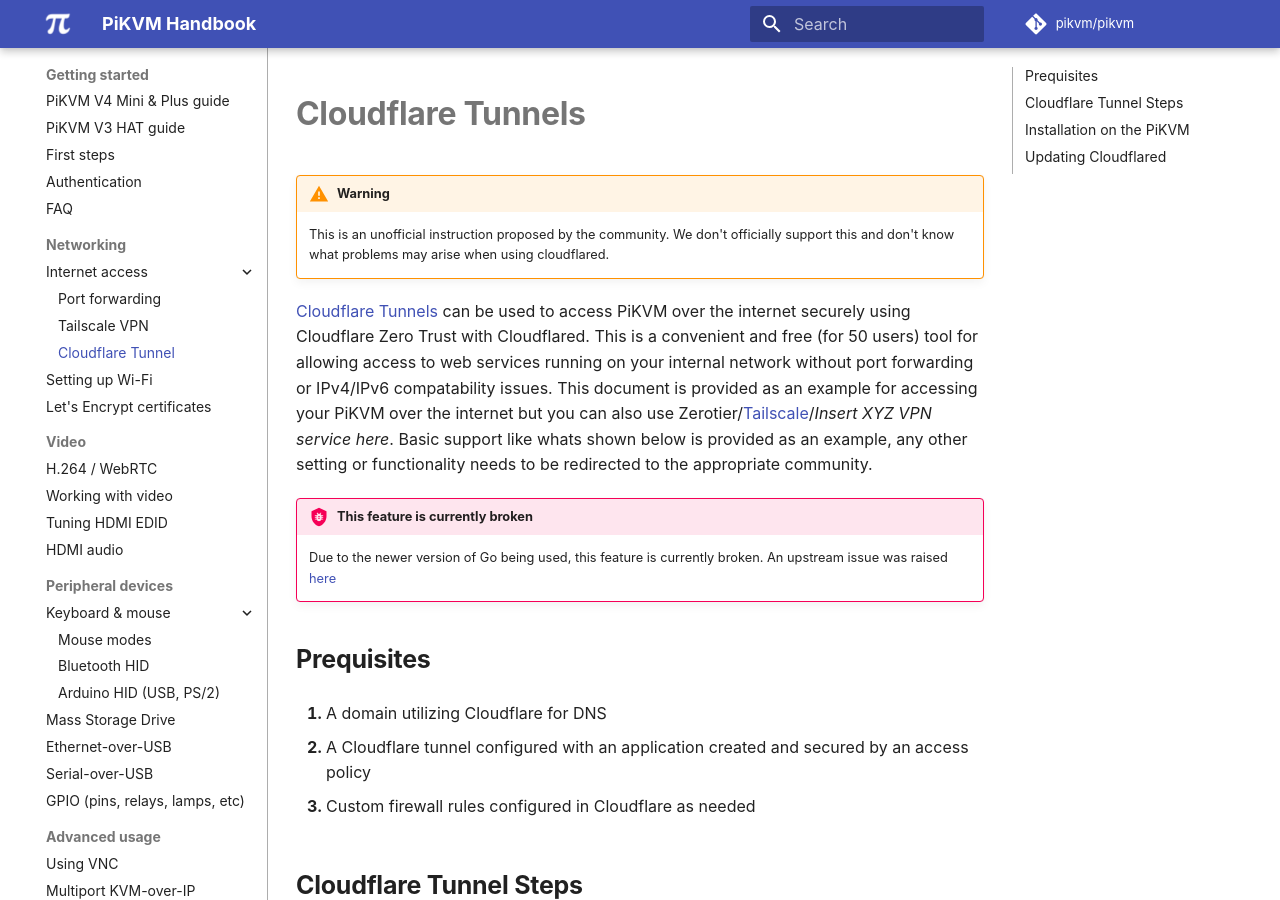
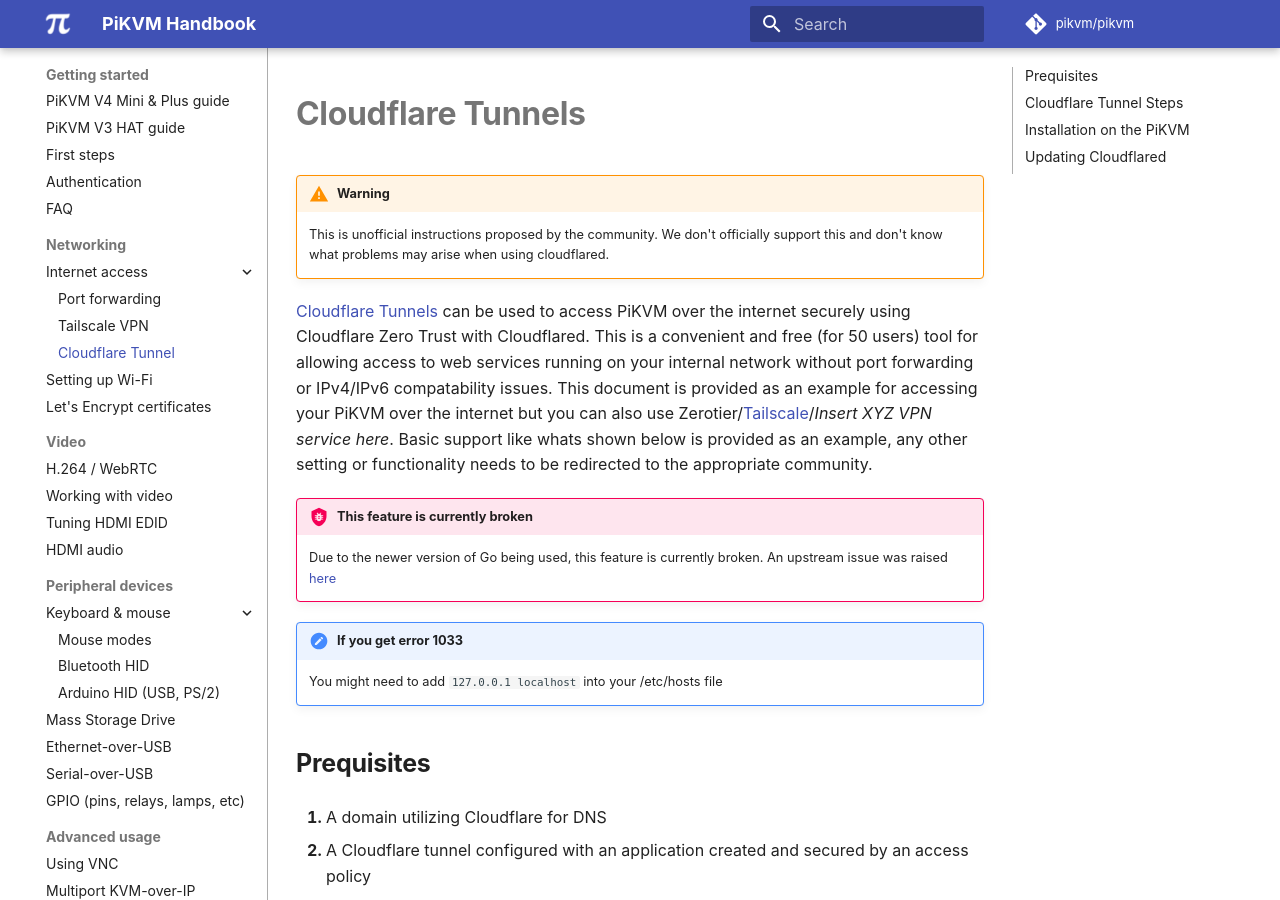
Before and after one commit to pikvm/pikvm, an MkDocs documentation site: the page built from docs/cloudflared.md, in a window 1280 px wide and 900 px high. Built offline with MkDocs 1.6.1 and Material for MkDocs 9.7.7, drawn with Linux system fonts in a browser that asks for light colours; some web fonts are replaced; comment, search, counter and statistics services are not loaded.

Commit message:
Update cloudflared.md (#1065)
Added possible solution for an error that one might come across
Slightly changed the verbiage for grammer

```diff
--- a/docs/cloudflared.md
+++ b/docs/cloudflared.md
@@ -1,7 +1,7 @@
 # Cloudflare Tunnels
 
 !!! warning
-	This is an unofficial instruction proposed by the community. We don't officially support this and don't know what problems may arise when using cloudflared.
+	This is unofficial instructions proposed by the community. We don't officially support this and don't know what problems may arise when using cloudflared.
 
 [Cloudflare Tunnels](https://developers.cloudflare.com/cloudflare-one/connections/connect-apps/) can be used to access PiKVM over the internet securely using Cloudflare Zero Trust with Cloudflared. This is a convenient and free (for 50 users) tool for allowing access to web services running on your internal network without port forwarding or IPv4/IPv6 compatability issues. This document is provided as an example for accessing your PiKVM over the internet but you can also use Zerotier/[Tailscale](tailscale.md)/*Insert XYZ VPN service here*. Basic support like whats shown below is provided as an example, any other setting or functionality needs to be redirected to the appropriate community.
 
@@ -9,6 +9,9 @@
 
     Due to the newer version of Go being used, this feature is currently broken.
     An upstream issue was raised [here](https://github.com/cloudflare/cloudflared/issues/888)
+
+!!! note "If you get error 1033"
+    You might need to add `127.0.0.1 localhost` into your /etc/hosts file
 
 ## Prequisites
 
```
